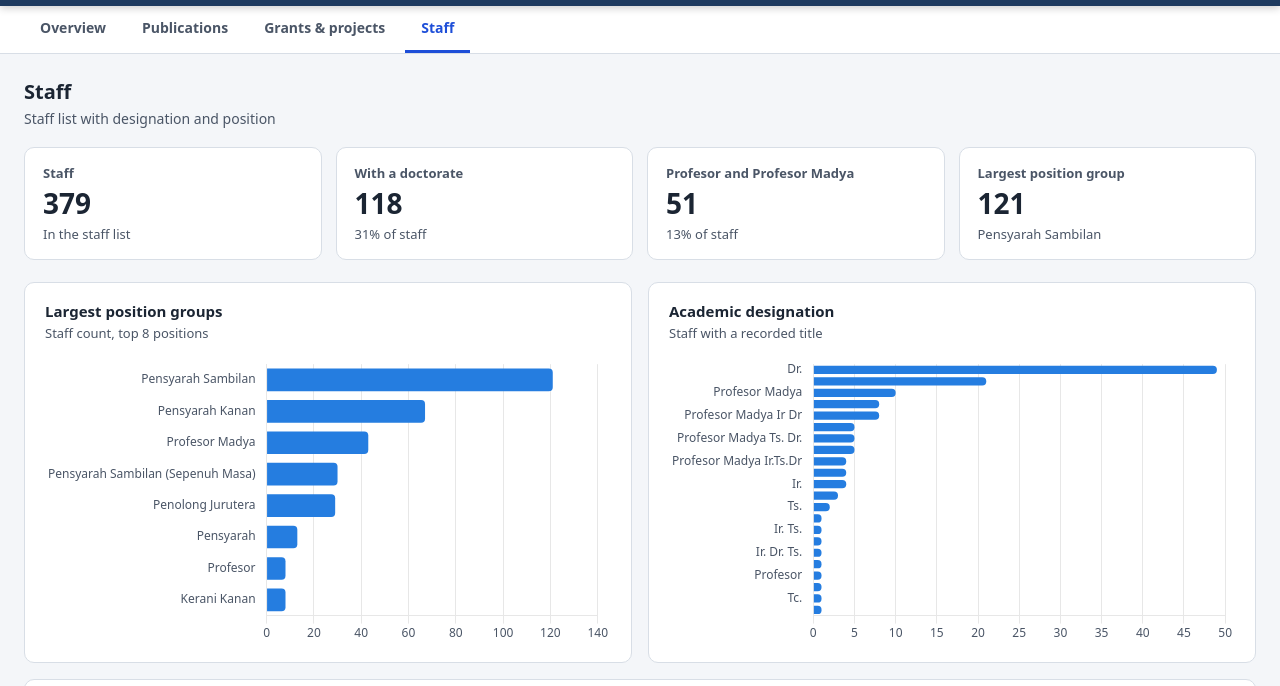
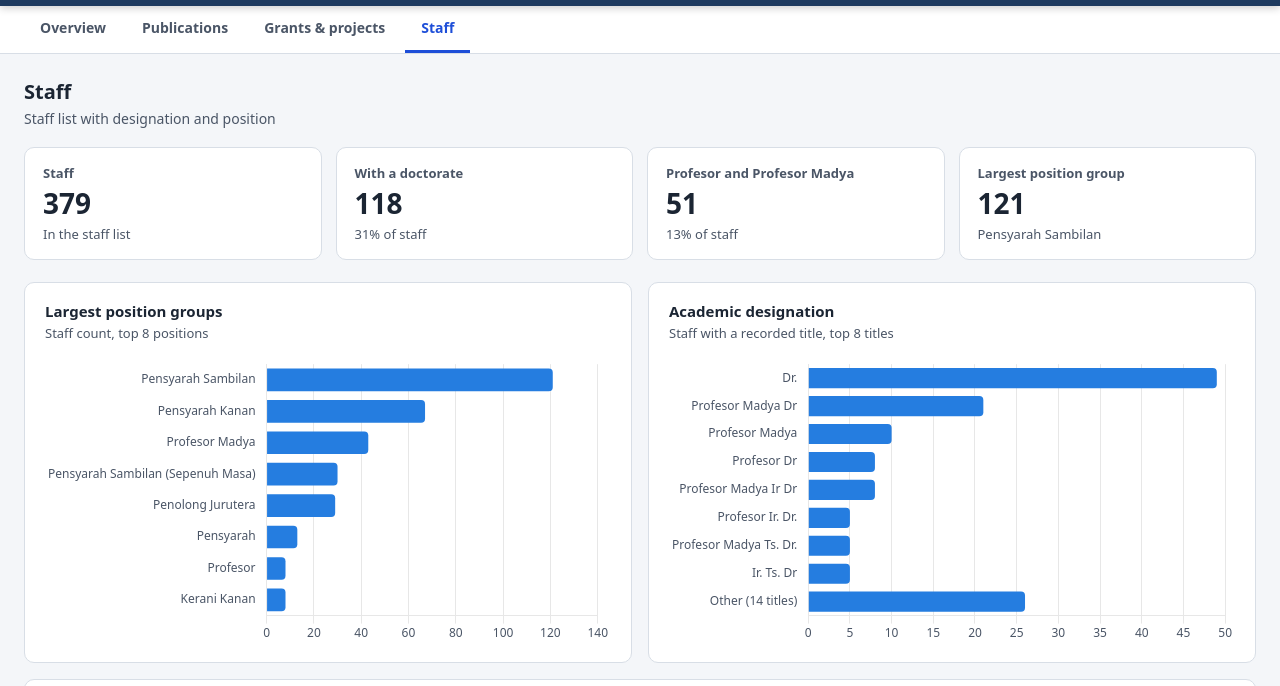
Before and after one commit to fkm-uitm/fkm-dashboard, a plain HTML site: page docs/index.html in a window 1280 px wide. Both pictures are taken after a click on the tab "Staff". Shown: the part 58-744 px from the top of the page. Drawn offline with nearby package versions, Linux system fonts and the light colour scheme.

Commit message:
fix: cap designation chart at top 8 titles plus Other
The latest data has about 20 designation variants, which crowded the
chart and skipped labels.

Co-Authored-By: Claude Opus 5.5 <noreply@anthropic.com>

```diff
--- a/docs/index.html
+++ b/docs/index.html
@@ -354,7 +354,7 @@
     </div>
     <div class="chart-card">
       <h3>Academic designation</h3>
-      <p class="chart-desc">Staff with a recorded title</p>
+      <p class="chart-desc">Staff with a recorded title, top 8 titles</p>
       <div class="chart-wrap tall"><canvas id="ch-desig"></canvas></div>
     </div>
   </div>
@@ -616,7 +616,11 @@ staff() {
   bar('ch-position', pos.map(e => nice(e[0])), pos.map(e => e[1]), { horizontal: true });
 
   const des = Object.entries(staff.by_designation).filter(([k]) => !blank(k)).sort((a, b) => b[1] - a[1]);
-  bar('ch-desig', des.map(e => nice(e[0])), des.map(e => e[1]), { horizontal: true });
+  // Many title variants exist; show the 8 largest and fold the rest into "Other".
+  const desTop = des.slice(0, 8).map(e => [nice(e[0]), e[1]]);
+  const desRest = des.slice(8).reduce((a, e) => a + e[1], 0);
+  if (desRest) desTop.push([`Other (${des.length - 8} titles)`, desRest]);
+  bar('ch-desig', desTop.map(e => e[0]), desTop.map(e => e[1]), { horizontal: true });
 },
 };
 
```
